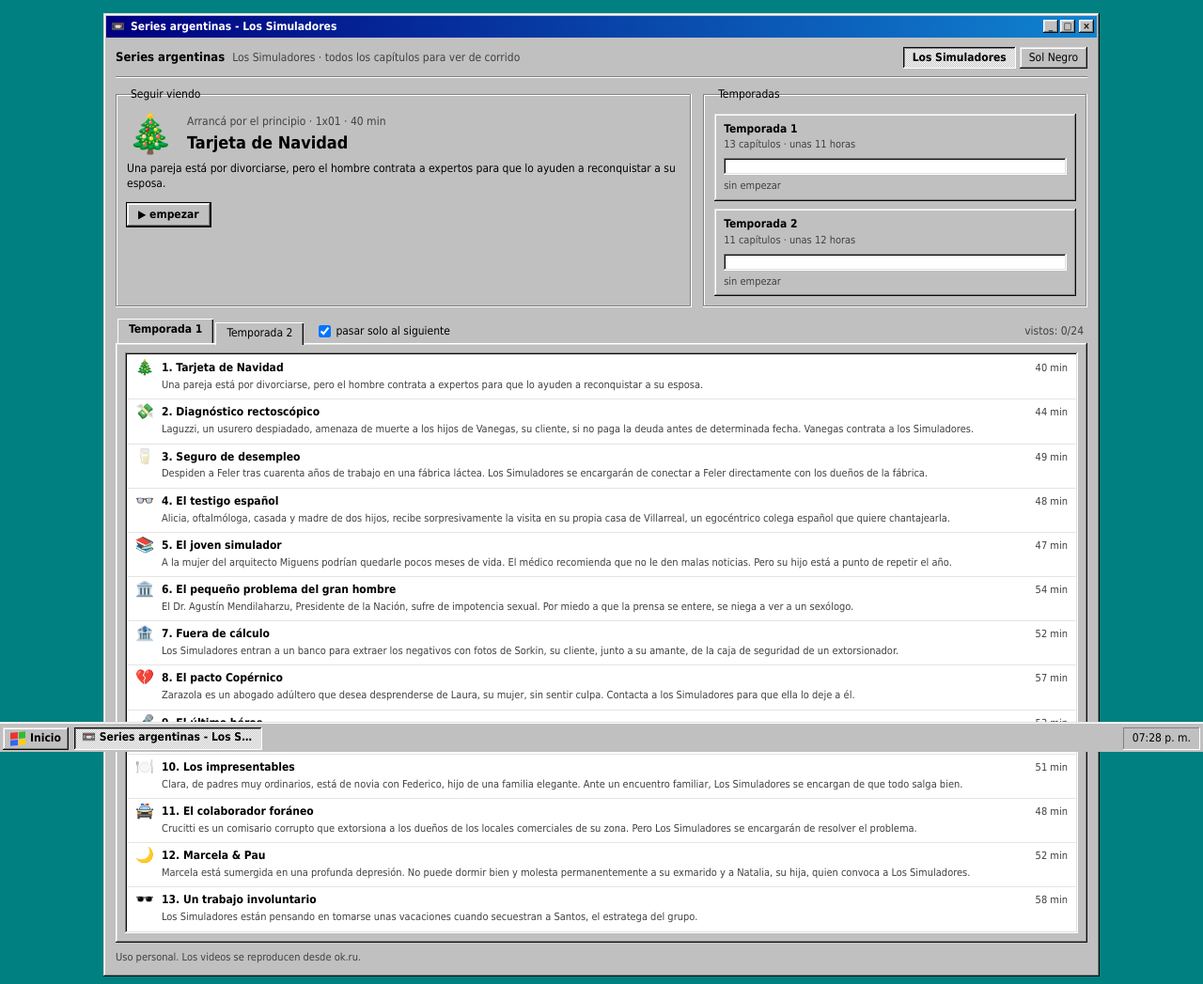
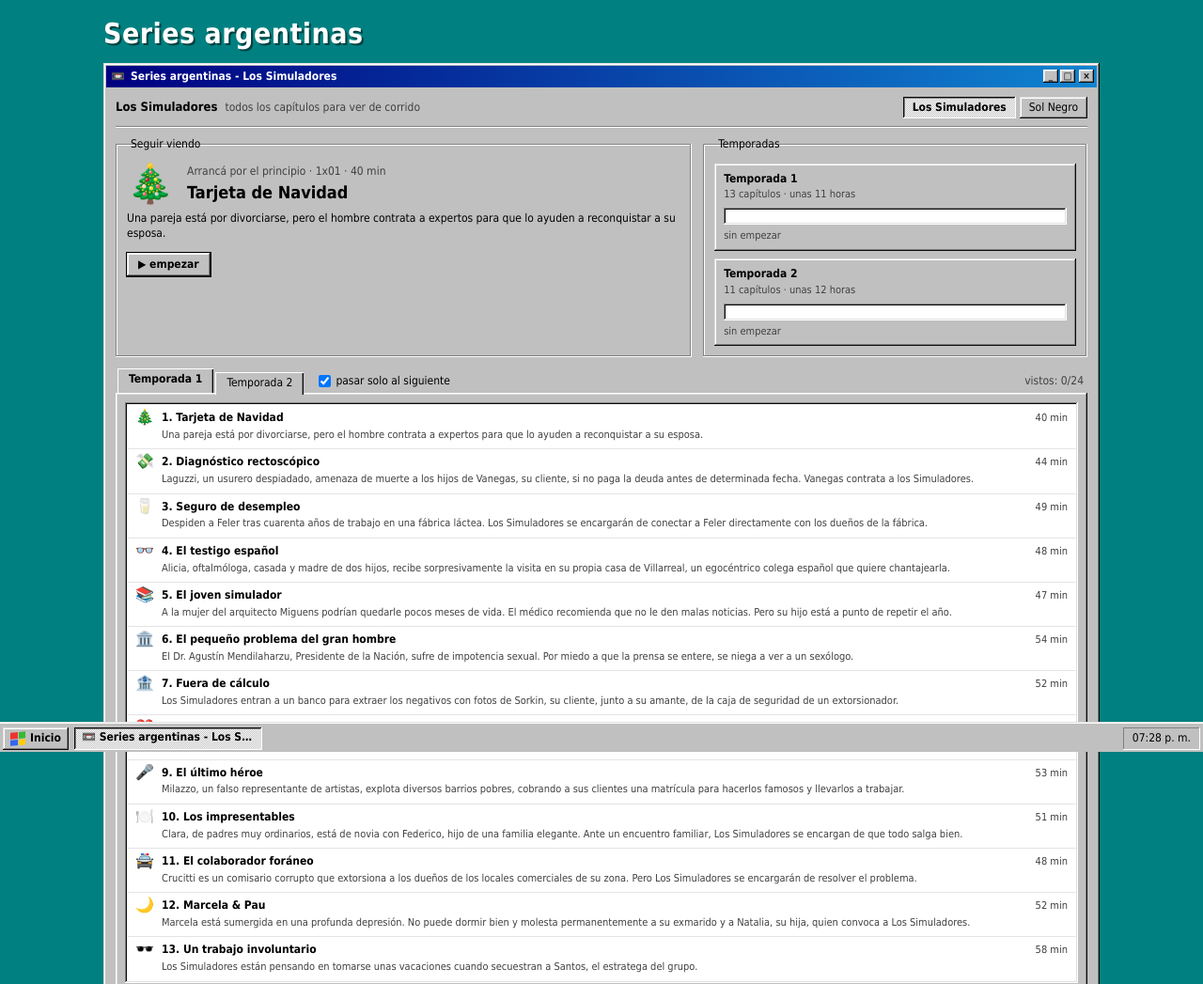
Before and after one commit to pedrofelipe14/simuladores, a plain HTML site: page index.html in a window 1280 px wide. Shown: the top 1047 px of the page at 94% size. Drawn offline with Linux system fonts and the light colour scheme.

Commit message:
Título Series argentinas sobre el escritorio

```diff
--- a/index.html
+++ b/index.html
@@ -23,6 +23,7 @@ body { margin: 0; background: #008080; color: #000; font: 12px/1.4 Tahoma, 'MS S
 .title-bar .ctl span:last-child { margin-left: 2px; }
 .win-body { padding: 10px; }
 .main-win { max-width: 1060px; margin: 0 auto; }
+.desk-title { max-width: 1060px; margin: 4px auto 14px; color: #fff; font: bold 30px Tahoma, "MS Sans Serif", sans-serif; text-shadow: 2px 2px 0 #004040; letter-spacing: .5px; }
 
 /* botones */
 button { font: inherit; color: #000; border: 0; padding: 4px 12px; min-width: 75px; min-height: 23px; cursor: pointer; border-radius: 0; }
@@ -131,6 +132,7 @@ footer { color: #404040; font-size: 11px; margin-top: 8px; }
   .task { width: auto; flex: 1; min-width: 0; }
 }
 @media (max-width: 600px) {
+  .desk-title { font-size: 22px; margin: 10px 10px 10px; }
   body { padding: 0 0 40px; font-size: 13px; }
   .main-win { min-height: calc(100vh - 32px); }
   .title-bar .ctl { display: none; }
@@ -161,6 +163,7 @@ footer { color: #404040; font-size: 11px; margin-top: 8px; }
 </style>
 </head>
 <body>
+<h1 class="desk-title">Series argentinas</h1>
 <div class="win main-win">
   <div class="title-bar"><span class="emo">📼</span><span class="tt" id="wt">Series argentinas</span><span class="ctl"><span>_</span><span>□</span><span>×</span></span></div>
   <div class="win-body">
@@ -453,8 +456,8 @@ function setShow(id) {
   seen = new Set(store.get('seen', []));
   season = store.get('season', 1);
   if (!DATA[season]) season = 1;
-  $('home-link').textContent = 'Series argentinas';
-  $('sub').textContent = `${SHOWS[show].name} · ${SHOWS[show].sub}`;
+  $('home-link').textContent = SHOWS[show].name;
+  $('sub').textContent = SHOWS[show].sub;
   $('shows').innerHTML = Object.entries(SHOWS).map(([id, x]) => `<button type="button" data-show="${id}" class="${id === show ? 'on' : ''}">${x.name}</button>`).join('');
 }
 let current = null;
```
